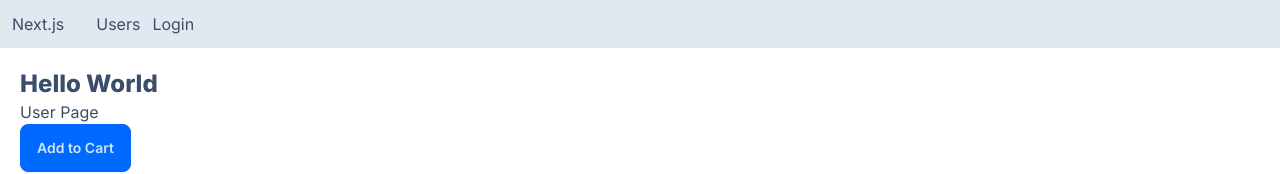
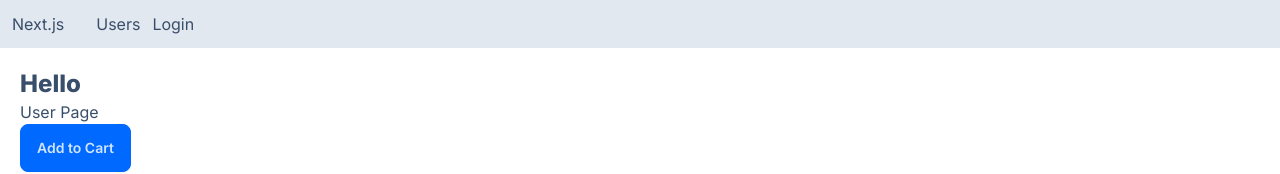
Before and after one commit to sarvan2research/next-app, a Next.js app: page / in a window 1280 px wide. Shown: the top 174 px of the page. Built offline with nearby package versions, Linux system fonts and the light colour scheme; no server answers.

Commit message:
Loading session on server and propage value

```diff
--- a/app/NavBar.tsx
+++ b/app/NavBar.tsx
@@ -14,7 +14,13 @@
       </Link>
       <Link href="/users">Users</Link>
       {status === "loading" && <div>Loading...</div>}
-      {status === "authenticated" && <div>{session.user!.name}</div>}
+      {status === "authenticated" && (
+        <div>
+          <div>{session.user!.name}</div>
+          <Link href="/api/auth/signout">Sign Out</Link>
+        </div>
+      )}
+
       {status === "unauthenticated" && (
         <Link href="/api/auth/signin">Login</Link>
       )}
--- a/app/api/auth/[...nextauth]/route.tsx
+++ b/app/api/auth/[...nextauth]/route.tsx
@@ -1,13 +1,15 @@
 import NextAuth from "next-auth";
 import GoogleProvider from "next-auth/providers/google";
 
-const handler = NextAuth({
+export const authOptions = {
   providers: [
     GoogleProvider({
       clientId: process.env.GOOGLE_CLIENT_ID!,
       clientSecret: process.env.GOOGLE_CLIENT_SECRET!,
     }),
   ],
-});
+};
+
+const handler = NextAuth(authOptions);
 
 export { handler as GET, handler as POST };
--- a/app/layout.tsx
+++ b/app/layout.tsx
@@ -2,7 +2,6 @@
 import type { Metadata } from "next";
 import { Inter } from "next/font/google";
 import NavBar from "./NavBar";
-import { Suspense } from "react";
 import AuthProvider from "./auth/provider";
 
 const inter = Inter({ subsets: ["latin"] });
--- a/app/page.tsx
+++ b/app/page.tsx
@@ -1,12 +1,13 @@
-"use client";
-import Image from "next/image";
 import Link from "next/link";
 import ProductCard from "./component/ProductCard";
+import { getServerSession } from "next-auth";
+import { authOptions } from "./api/auth/[...nextauth]/route";
 
-export default function Home() {
+export default async function Home() {
+  const session = await getServerSession(authOptions);
   return (
     <main>
-      <h1>Hello World</h1>
+      <h1>Hello {session && <span>{session.user!.name}</span>}</h1>
       <Link href="/users">User Page</Link>
       <ProductCard />
     </main>
```
